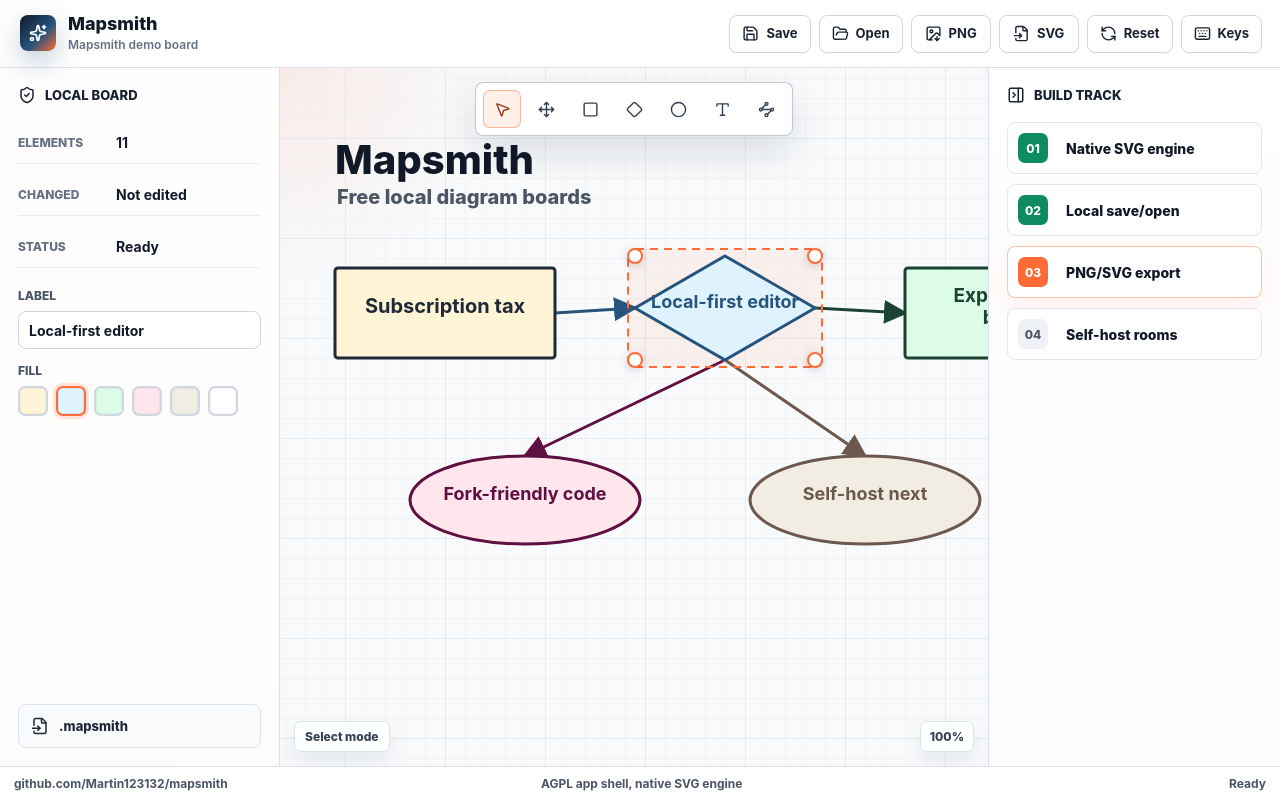
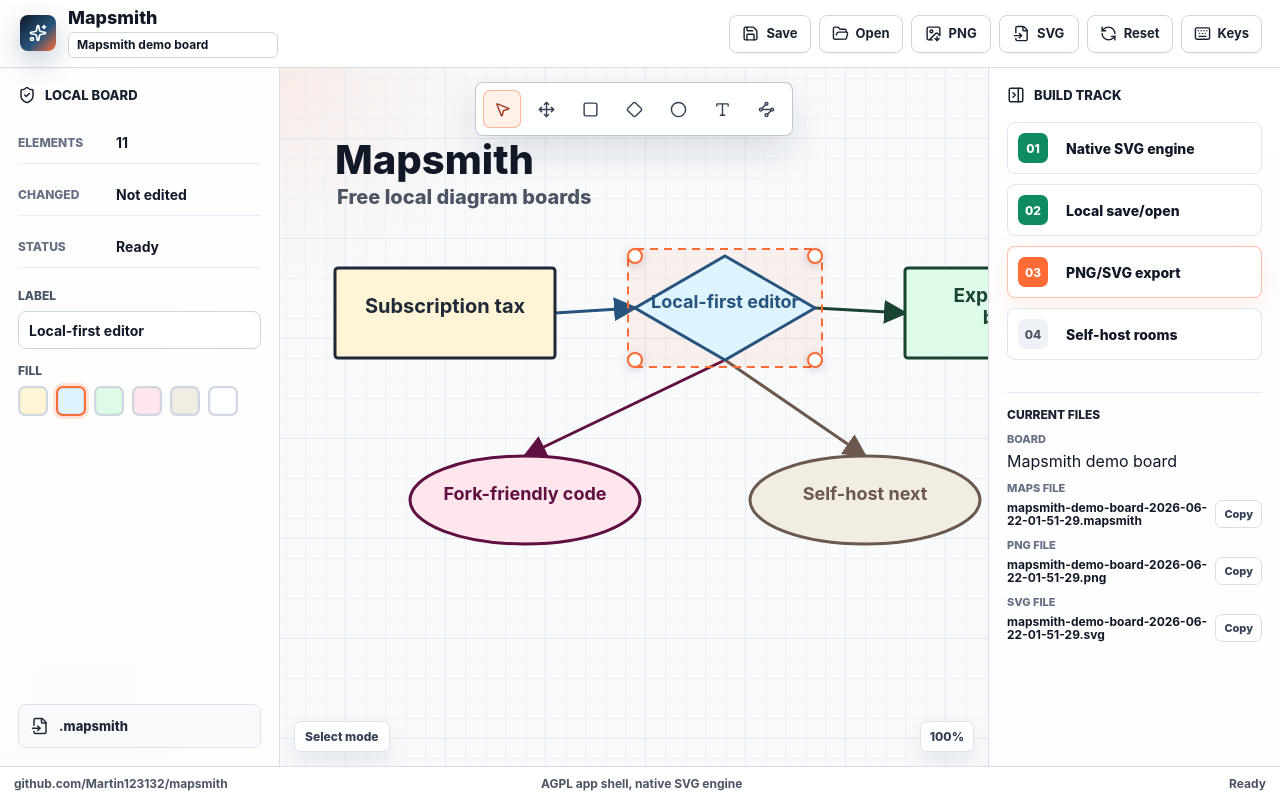
Before and after one commit to Martin123132/mapsmith, a React (Vite) app: page / in a window 1280 px wide. Built offline with nearby package versions, Linux system fonts and the light colour scheme.

Commit message:
feat(ui): add right-panel export metadata panel

```diff
--- a/src/App.css
+++ b/src/App.css
@@ -67,6 +67,25 @@
   font-weight: 600;
   text-overflow: ellipsis;
   white-space: nowrap;
+}
+
+.board-title-field {
+  max-width: 42vw;
+  min-width: 0;
+  width: 100%;
+  margin: 4px 0 0;
+  height: 26px;
+  padding: 0 8px;
+  border: 1px solid #cfd6e2;
+  border-radius: 6px;
+  color: #111827;
+  background: #ffffff;
+  font: 700 12px/26px var(--ui-font);
+}
+
+.board-title-field:focus-visible {
+  outline: 3px solid rgba(255, 107, 53, 0.3);
+  outline-offset: 2px;
 }
 
 .command-strip {
@@ -666,6 +685,77 @@
   background: var(--accent);
 }
 
+.export-metadata {
+  margin-top: 14px;
+  padding-top: 14px;
+  border-top: 1px solid #e5eaf2;
+}
+
+.export-metadata h3 {
+  margin: 0;
+  color: #182230;
+  font-size: 12px;
+  font-weight: 800;
+  text-transform: uppercase;
+}
+
+.metadata-list {
+  display: grid;
+  gap: 10px;
+  margin: 10px 0 0;
+}
+
+.metadata-list div {
+  display: grid;
+  gap: 5px;
+}
+
+.metadata-list dt {
+  color: #667085;
+  font-size: 11px;
+  font-weight: 800;
+  text-transform: uppercase;
+}
+
+.metadata-list dd {
+  display: grid;
+  grid-template-columns: minmax(0, 1fr) auto;
+  align-items: center;
+  gap: 8px;
+  margin: 0;
+  min-width: 0;
+}
+
+.metadata-list dd span {
+  min-width: 0;
+  overflow-wrap: anywhere;
+  color: #111827;
+  font-size: 12px;
+  font-weight: 720;
+  line-height: 1.1;
+}
+
+.metadata-list button {
+  border: 1px solid #d9dee8;
+  border-radius: 7px;
+  background: #fff;
+  color: #344054;
+  cursor: pointer;
+  font: 800 11px/1 var(--ui-font);
+  height: 28px;
+  padding: 0 8px;
+}
+
+.metadata-list button:hover {
+  border-color: #b9c3d3;
+  background: #f8fafc;
+}
+
+.metadata-list button:focus-visible {
+  outline: 3px solid rgba(255, 107, 53, 0.3);
+  outline-offset: 2px;
+}
+
 .statusbar {
   display: grid;
   grid-template-columns: minmax(0, 1.3fr) minmax(0, 1fr) minmax(0, 0.8fr);
--- a/src/App.tsx
+++ b/src/App.tsx
@@ -242,6 +242,15 @@
     second: '2-digit',
   }).format(new Date())
 
+const exportTimeStem = () =>
+  new Date().toISOString().replace(/T/g, '-').replace(/\..+?$/, '').replace(/:/g, '-')
+
+const buildExportNames = (name: string, stamp: string) => ({
+  mapsmith: `${safeFileStem(name)}-${stamp}.mapsmith`,
+  png: `${safeFileStem(name)}-${stamp}.png`,
+  svg: `${safeFileStem(name)}-${stamp}.svg`,
+})
+
 const centerOf = (node: DiagramNode) => ({
   x: node.x + node.width / 2,
   y: node.y + node.height / 2,
@@ -531,6 +540,7 @@
   const [lastChanged, setLastChanged] = useState('Not edited')
   const [canvasSize, setCanvasSize] = useState({ width: 960, height: 620 })
   const [showShortcuts, setShowShortcuts] = useState(false)
+  const [boardTitleDraft, setBoardTitleDraft] = useState(boardName)
 
   const selectedNode = useMemo(
     () => board.nodes.find((node) => node.id === selectedId) ?? null,
@@ -541,7 +551,6 @@
     [board.connectors, selectedConnectorId],
   )
 
-  const boardTitle = board.name
   const elementCount = board.nodes.length + board.connectors.length
   const nodeMap = useMemo(
     () => new Map(board.nodes.map((node) => [node.id, node])),
@@ -562,6 +571,10 @@
   }, [nodeMap, selectedConnector])
   const visibleWidth = canvasSize.width / view.zoom
   const visibleHeight = canvasSize.height / view.zoom
+  const previewExportNames = useMemo(
+    () => buildExportNames(board.name, exportTimeStem()),
+    [board],
+  )
 
   useEffect(() => {
     const svg = canvasRef.current
@@ -593,10 +606,35 @@
     }
   }, [])
 
+  const copyExportName = useCallback(async (label: string, filename: string) => {
+    if (!navigator.clipboard) {
+      setStatus(`Clipboard not available for ${label}`)
+      return
+    }
+
+    try {
+      await navigator.clipboard.writeText(filename)
+      setStatus(`${label} filename copied`)
+    } catch {
+      setStatus(`Could not copy ${label} filename`)
+    }
+  }, [])
+
   const markChanged = useCallback((nextStatus = 'Edited in memory') => {
     setLastChanged(nowLabel())
     setStatus(nextStatus)
   }, [])
+
+  const applyBoardTitle = useCallback(() => {
+    const nextName = boardTitleDraft.trim() || 'Mapsmith board'
+    if (nextName === board.name) {
+      return
+    }
+
+    setBoard((current) => ({ ...current, name: nextName }))
+    setBoardTitleDraft(nextName)
+    markChanged('Board title updated')
+  }, [board.name, boardTitleDraft, markChanged])
 
   const removeConnector = useCallback(
     (connectorId: string) => {
@@ -971,9 +1009,11 @@
   )
 
   const saveBoard = useCallback(() => {
+    const seed = exportTimeStem()
+    const nextNames = buildExportNames(board.name, seed)
     downloadBlob(
       new Blob([serializeBoardFile(normalizeBoard(board))], { type: 'application/json' }),
-      `${safeFileStem(board.name)}.mapsmith`,
+      nextNames.mapsmith,
     )
     setStatus('Board file prepared')
   }, [board])
@@ -994,6 +1034,7 @@
       const parsedBoard = parseBoardFileText(text)
 
       setBoard(normalizeBoard(parsedBoard))
+      setBoardTitleDraft(parsedBoard.name)
       setSelectedId(parsedBoard.nodes[0]?.id ?? '')
       setSelectedConnectorId('')
       setConnectorStartId(null)
@@ -1007,6 +1048,7 @@
   const resetBoard = useCallback(() => {
     const nextBoard = normalizeBoard(createDemoBoard())
     setBoard(nextBoard)
+    setBoardTitleDraft(nextBoard.name)
     setSelectedId('local-first')
     setSelectedConnectorId('')
     setConnectorStartId(null)
@@ -1016,6 +1058,9 @@
   }, [])
 
   const exportPng = useCallback(async () => {
+    const seed = exportTimeStem()
+    const nextNames = buildExportNames(board.name, seed)
+
     if (!canvasRef.current) {
       setStatus('Canvas not ready')
       return
@@ -1055,11 +1100,14 @@
       return
     }
 
-    downloadBlob(blob, `${safeFileStem(board.name)}.png`)
+    downloadBlob(blob, nextNames.png)
     setStatus('PNG export prepared')
   }, [board])
 
   const exportSvg = useCallback(() => {
+    const seed = exportTimeStem()
+    const nextNames = buildExportNames(board.name, seed)
+
     if (!canvasRef.current) {
       setStatus('Canvas not ready')
       return
@@ -1067,7 +1115,7 @@
 
     downloadBlob(
       new Blob([createSvgExport(board)], { type: 'image/svg+xml;charset=utf-8' }),
-      `${safeFileStem(board.name)}.svg`,
+      nextNames.svg,
     )
     setStatus('SVG export prepared')
   }, [board])
@@ -1083,7 +1131,19 @@
           </span>
           <div>
             <h1>Mapsmith</h1>
-            <p>{boardTitle}</p>
+            <input
+              aria-label="Board title"
+              className="board-title-field"
+              value={boardTitleDraft}
+              onChange={(event) => setBoardTitleDraft(event.target.value)}
+              onBlur={applyBoardTitle}
+              onKeyDown={(event) => {
+                if (event.key === 'Enter') {
+                  event.preventDefault()
+                  applyBoardTitle()
+                }
+              }}
+            />
           </div>
         </div>
 
@@ -1431,6 +1491,51 @@
               <strong>Self-host rooms</strong>
             </li>
           </ol>
+          <section className="export-metadata" aria-label="Export metadata">
+            <h3>Current Files</h3>
+            <dl className="metadata-list">
+              <div>
+                <dt>Board</dt>
+                <dd>{board.name || 'Mapsmith board'}</dd>
+              </div>
+              <div>
+                <dt>Maps file</dt>
+                <dd>
+                  <span>{previewExportNames.mapsmith}</span>
+                  <button
+                    type="button"
+                    onClick={() => copyExportName('Maps file', previewExportNames.mapsmith)}
+                  >
+                    Copy
+                  </button>
+                </dd>
+              </div>
+              <div>
+                <dt>PNG file</dt>
+                <dd>
+                  <span>{previewExportNames.png}</span>
+                  <button
+                    type="button"
+                    onClick={() => copyExportName('PNG file', previewExportNames.png)}
+                  >
+                    Copy
+                  </button>
+                </dd>
+              </div>
+              <div>
+                <dt>SVG file</dt>
+                <dd>
+                  <span>{previewExportNames.svg}</span>
+                  <button
+                    type="button"
+                    onClick={() => copyExportName('SVG file', previewExportNames.svg)}
+                  >
+                    Copy
+                  </button>
+                </dd>
+              </div>
+            </dl>
+          </section>
         </aside>
       </section>
 
```
Also changed, not shown: 1 other file (tests, documents, lock files or other folders).
